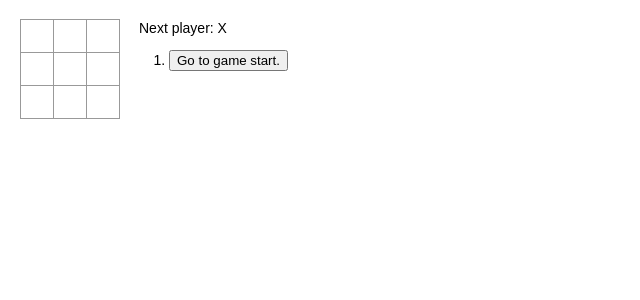
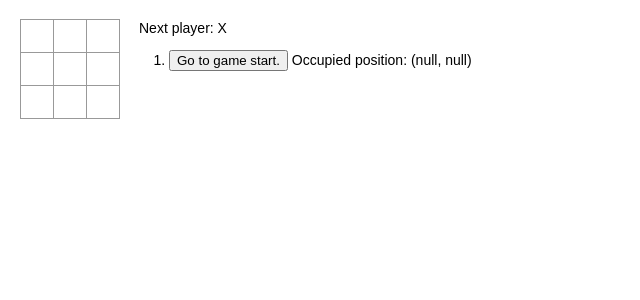
Before and after one commit to jsilke/orthogonal-octothorpe, a React (Create React App) app: page / in a window 1280 px wide. Shown: the top 300 px of the page, without its empty margins (0-640 px from the left). Built offline with nearby package versions, Linux system fonts and the light colour scheme.

Commit message:
Move types and interfaces into their own file. Add a coordinate display to the move history.

```diff
--- a/src/index.tsx
+++ b/src/index.tsx
@@ -1,27 +1,7 @@
 import React from 'react';
 import ReactDOM from 'react-dom/client';
 import './index.css';
-
-type Value = 'X' | 'O' | null;
-
-type Squares = {
-  squares: Array<Value>,
-}
-
-interface SquareProps {
-  value: Value;
-  onClick: React.MouseEventHandler<HTMLButtonElement>;
-}
-
-interface BoardProps extends Squares {
-  onClick: any; // The current architecture causes an error if this type is made more specific.
-}
-
-interface GameState {
-  history: Array<Squares>;
-  xIsNext: boolean;
-  stepNumber: number;
-}
+import {SquareProps, BoardProps, GameState, Squares} from './types';
 
 const Square = (props: SquareProps) => {
   return (
@@ -70,6 +50,10 @@ class Game extends React.Component<any, GameState> {
     this.state = {
       history: [{
         squares: Array(9).fill(null),
+        moveCoordinates: {
+          row: null,
+          column: null,
+        },
       }],
       stepNumber: 0,
       xIsNext: true,
@@ -88,6 +72,7 @@ class Game extends React.Component<any, GameState> {
     this.setState({
       history: history.concat([{
         squares: squares,
+        moveCoordinates: computeCoordinates(i),
       }]),
       stepNumber: history.length,
       xIsNext: !this.state.xIsNext,
@@ -110,9 +95,11 @@ class Game extends React.Component<any, GameState> {
       const desc = move ?
         `Go to move # ${move}` :
         'Go to game start.';
+      const coordinates = step.moveCoordinates;
       return (
         <li key={move}>
           <button onClick={() => this.jumpTo(move)}>{desc}</button>
+          <span>{` Occupied position: (${coordinates?.row}, ${coordinates?.column})`}</span>
         </li>
       );
     });
@@ -141,7 +128,14 @@ class Game extends React.Component<any, GameState> {
   }
 }
 
-const calculateWinner = (squares: Array<'X' | 'O' | null>) => {
+const computeCoordinates = (squareClicked: number) => {
+  return {
+    row: Math.floor(squareClicked / 3),
+    column: squareClicked % 3,
+  }
+}
+
+const calculateWinner = (squares: Squares) => {
   const lines = [
     [0, 1, 2],
     [3, 4, 5],
@@ -161,8 +155,6 @@ const calculateWinner = (squares: Array<'X' | 'O' | null>) => {
   return null;
 };
 
-// TODO - Add logic for drawing.
-
 // ========================================
 
 const root = ReactDOM.createRoot(document.getElementById("root")!);
--- /dev/null
+++ b/src/types.ts
@@ -0,0 +1,30 @@
+export interface SquareProps {
+  value: Value;
+  onClick: React.MouseEventHandler<HTMLButtonElement>;
+}
+
+export interface BoardProps extends MoveHistory {
+  onClick: any; // The current architecture causes an error if this type is made more specific.
+}
+
+export interface GameState {
+  history: Array<MoveHistory>;
+  xIsNext: boolean;
+  stepNumber: number;
+}
+
+export type Squares = Array<Value>
+
+type MoveHistory = {
+  squares: Squares,
+  moveCoordinates?: Coordinates, // Optional to allow board props to extend Squares.
+}
+
+type Position = number | null;
+
+type Coordinates = {
+  row: Position,
+  column: Position,
+}
+
+type Value = 'X' | 'O' | null;
```
